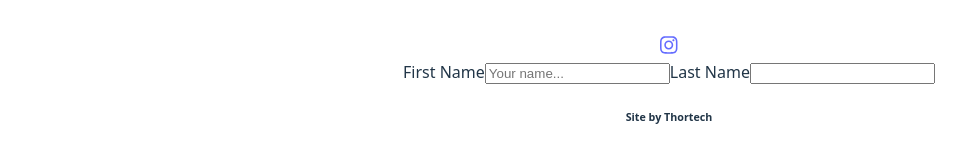
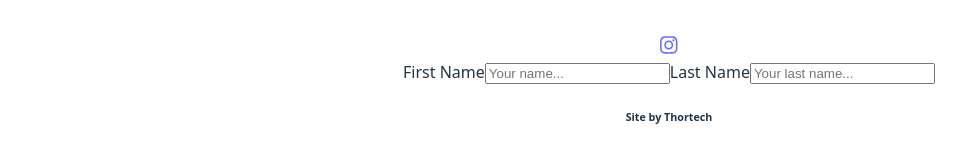
Before and after one commit to Wizard-Alters/wizardalters, a React (Vite) app: page / in a window 1280 px wide. Shown: the part 2056-2209 px from the top of the page, without its empty margins (3-969 px from the left). Built offline with nearby package versions, Linux system fonts and the light colour scheme.

Commit message:
start contact modal

```diff
--- a/src/components/contact/ContactModal.jsx
+++ b/src/components/contact/ContactModal.jsx
@@ -1,6 +1,6 @@
 import { useState } from "react";
 
-export default function ContactModal () {
+export default function ContactModal() {
   // const [openModal, setOpenModal] = useState;
 
   return (
@@ -14,8 +14,8 @@ export default function ContactModal () {
           placeholder="Your name..."
         ></input>
         <label for="lname">Last Name</label>
-          <input>
-          </input>
+        <input
+        type="text" id="lname" placeholder="Your last name..."></input>
       </form>
     </>
   );
```
Lines whose indentation alone changed are shown as unchanged.
